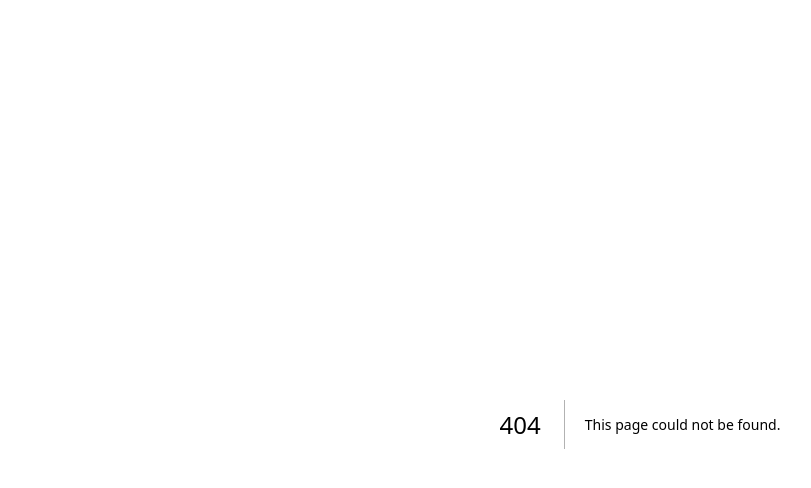
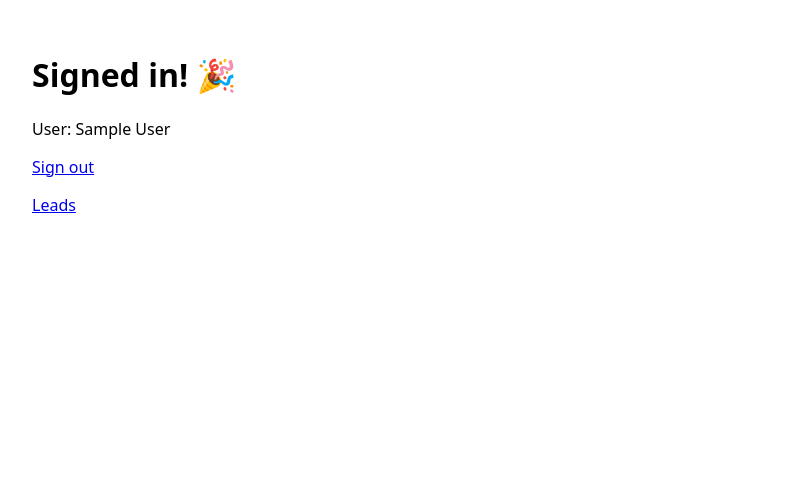
Before and after one commit to Jtkollar/leadflow_sandbox, a Next.js app: page /dashboard in a window 1280 px wide. Before the commit this address had no page. Shown: the top 488 px of the page, without its empty margins (0-811 px from the left). Built offline with nearby package versions, Linux system fonts and the light colour scheme; no server answers; sample sign-in values are in the browser's storage.

Commit message:
Create page.tsx

```diff
--- /dev/null
+++ b/src/app/dashboard/page.tsx
@@ -0,0 +1,16 @@
+import { auth } from "@/auth";
+import { redirect } from "next/navigation";
+
+export default async function Dashboard() {
+  const session = await auth();
+  if (!session) redirect("/auth/login");
+
+  return (
+    <main>
+      <h1>Signed in! 🎉</h1>
+      <p>User: {session.user?.name ?? session.user?.email}</p>
+      <p><a href="/api/auth/signout?callbackUrl=/">Sign out</a></p>
+      <p><a href="/leads">Leads</a></p>
+    </main>
+  );
+}
```
